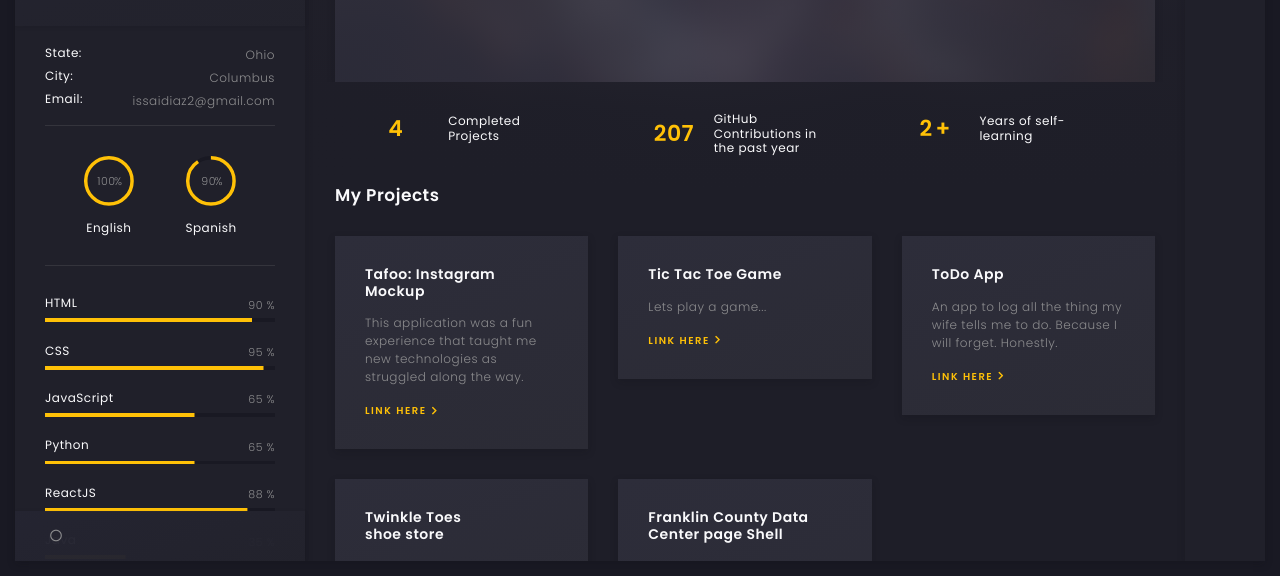
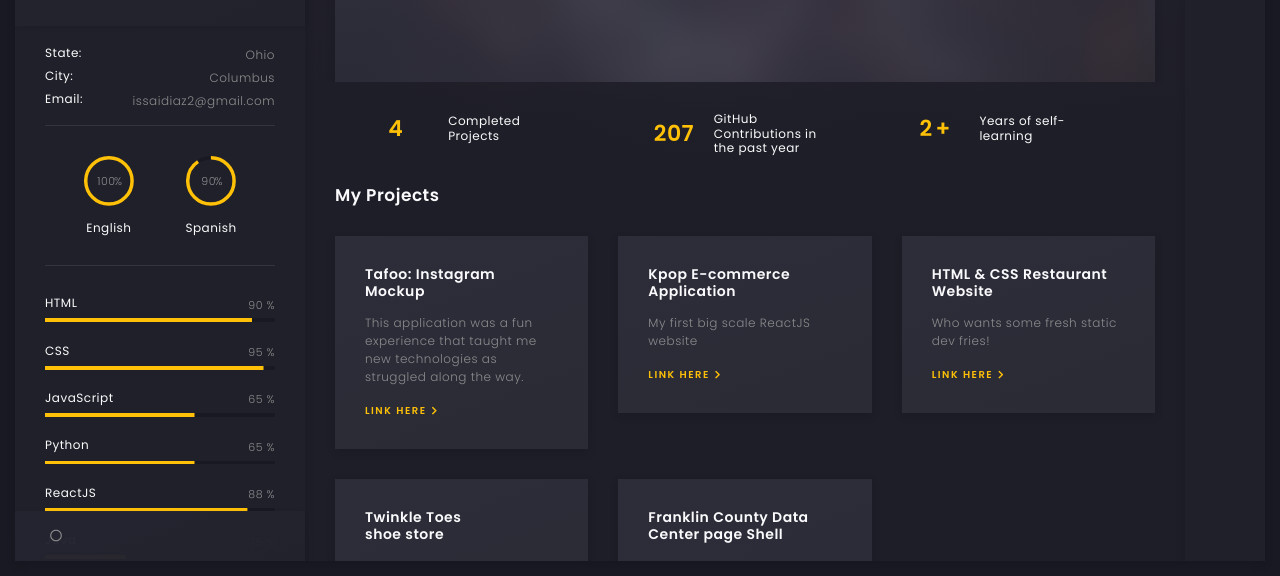
Before and after one commit to Jose-ND/josenieves-diaz-portfolio, a website: page index.html in a window 1280 px wide. Shown: the part 224-800 px from the top of the page. Drawn offline with nearby package versions, Linux system fonts and the light colour scheme.

Commit message:
added dev fries project

```diff
--- a/index.html
+++ b/index.html
@@ -491,11 +491,11 @@
                       <!-- service content -->
                       <div class="art-service-ib-content">
                         <!-- title -->
-                        <h5 class="mb-15">Tic Tac Toe Game</h5>
+                        <h5 class="mb-15">Kpop E-commerce Application</h5>
                         <!-- text -->
-                        <div class="mb-15">Lets play a game...</div>
+                        <div class="mb-15">My first big scale ReactJS website</div>
                         <!-- button -->
-                        <div class="art-buttons-frame"><a href="https://github.com/ichillous/ReactGameProject" class="art-link art-color-link art-w-chevron">Link here</a></div>
+                        <div class="art-buttons-frame"><a href="https://github.com/Jose-ND/kpop-twice-mockup" class="art-link art-color-link art-w-chevron">Link here</a></div>
                       </div>
                       <!-- service content end -->
                     </div>
@@ -512,11 +512,11 @@
                       <!-- service content -->
                       <div class="art-service-ib-content">
                         <!-- title -->
-                        <h5 class="mb-15">ToDo App</h5>
+                        <h5 class="mb-15">HTML & CSS Restaurant Website</h5>
                         <!-- text -->
-                        <div class="mb-15">An app to log all the thing my wife tells me to do. Because I will forget. Honestly.</div>
+                        <div class="mb-15">Who wants some fresh static dev fries!</div>
                         <!-- button -->
-                        <div class="art-buttons-frame"><a href="https://github.com/ichillous/ToDoApp" class="art-link art-color-link art-w-chevron">Link here</a></div>
+                        <div class="art-buttons-frame"><a href="#." class="art-link art-color-link art-w-chevron">Link here</a></div>
                       </div>
                       <!-- service content end -->
                     </div>
```
